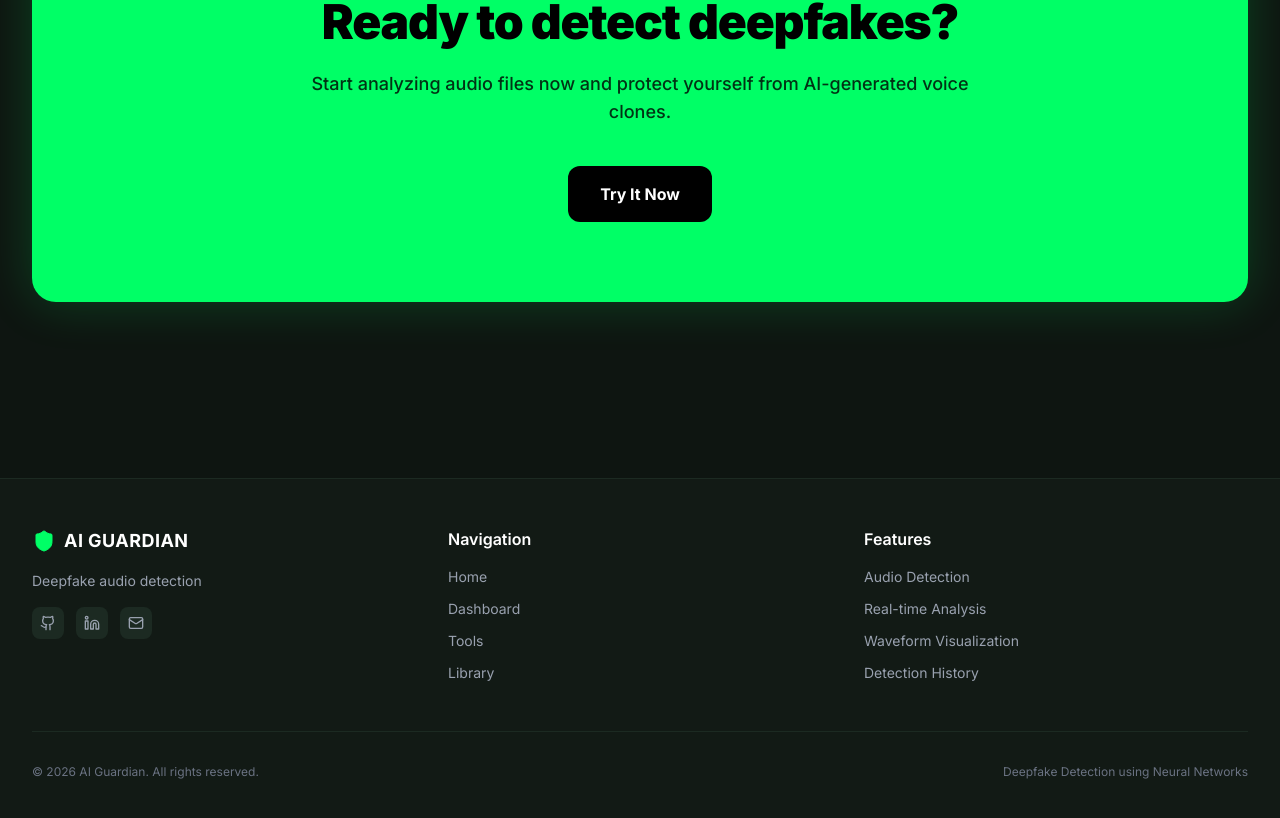
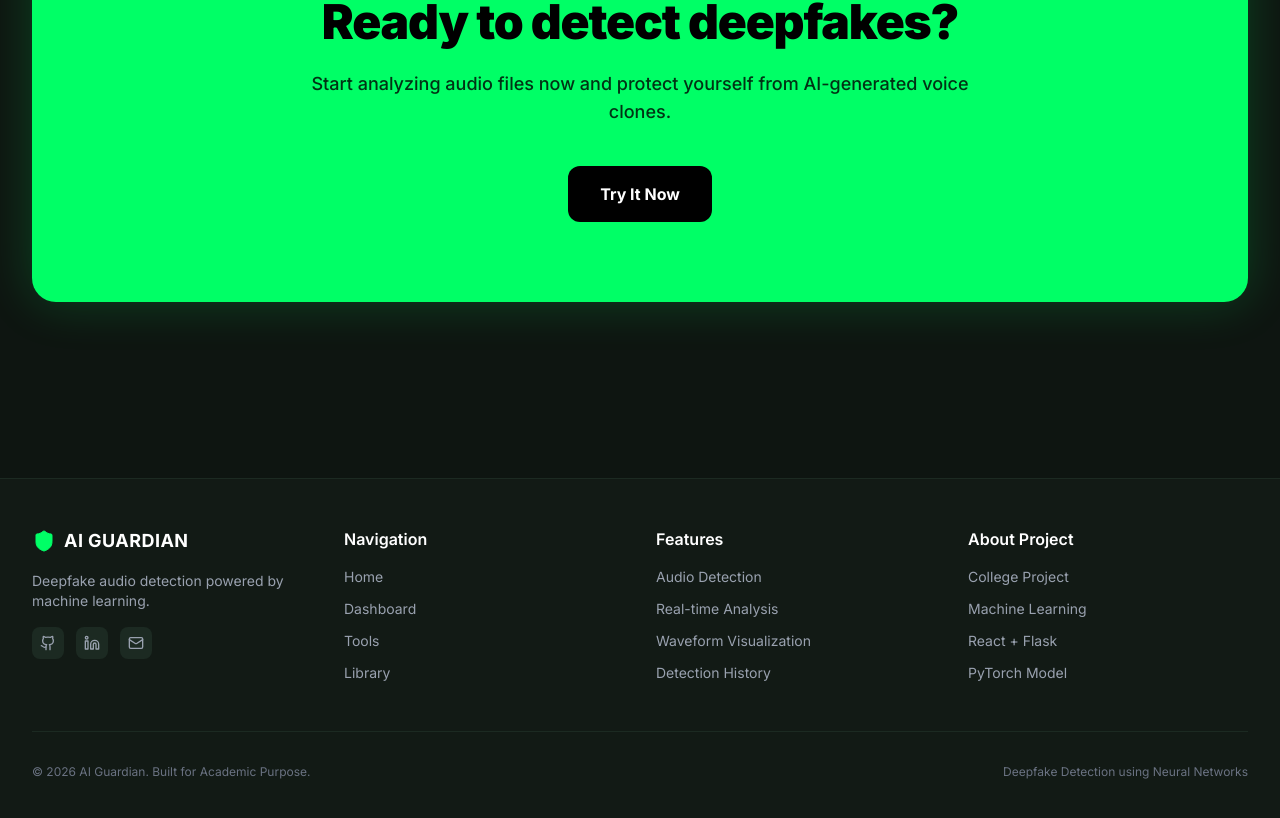
Before and after one commit to Rachitkumar2/AI_Guardian, a React (Vite) app in the folder frontend/: page / in a window 1280 px wide. Shown: the part 2205-3023 px from the top of the page. Built offline with nearby package versions, Linux system fonts and the light colour scheme; no server answers.

Commit message:
feat: Enhance footer component with additional project information and updated descriptions

```diff
--- a/frontend/src/components/Footer.jsx
+++ b/frontend/src/components/Footer.jsx
@@ -4,14 +4,14 @@ import { Link } from 'react-router-dom';
 export default function Footer() {
   return (
     <footer className="bg-[#121A15] border-t border-dark-border py-12 px-8 mt-20">
-      <div className="max-w-7xl mx-auto grid grid-cols-1 md:grid-cols-3 gap-8">
+      <div className="max-w-7xl mx-auto grid grid-cols-1 md:grid-cols-4 gap-8">
         <div className="md:col-span-1">
           <Link to="/" className="flex items-center gap-2 mb-4 hover:opacity-80 transition-opacity">
             <Shield className="w-6 h-6 text-neon-green" fill="#00FF66" strokeWidth={1} />
             <span className="font-bold text-lg tracking-wide uppercase">AI Guardian</span>
           </Link>
           <p className="text-gray-400 text-sm mb-4">
-            Deepfake audio detection
+            Deepfake audio detection powered by machine learning.
           </p>
           <div className="flex gap-3">
             <a href="#" className="w-8 h-8 rounded-lg bg-[#1C2A22] flex items-center justify-center hover:bg-neon-green/20 transition-colors">
@@ -45,10 +45,20 @@ export default function Footer() {
             <li><span className="hover:text-neon-green transition-colors cursor-default">Detection History</span></li>
           </ul>
         </div>
+
+        <div>
+          <h4 className="font-semibold mb-4 text-white">About Project</h4>
+          <ul className="space-y-3 text-sm text-gray-400">
+            <li><span className="hover:text-neon-green transition-colors cursor-default">College Project</span></li>
+            <li><span className="hover:text-neon-green transition-colors cursor-default">Machine Learning</span></li>
+            <li><span className="hover:text-neon-green transition-colors cursor-default">React + Flask</span></li>
+            <li><span className="hover:text-neon-green transition-colors cursor-default">PyTorch Model</span></li>
+          </ul>
+        </div>
       </div>
 
       <div className="max-w-7xl mx-auto mt-12 pt-8 border-t border-dark-border flex flex-col md:flex-row items-center justify-between text-xs text-gray-500">
-        <p>© 2026 AI Guardian. All rights reserved.</p>
+        <p>© 2026 AI Guardian. Built for Academic Purpose.</p>
         <p className="mt-2 md:mt-0">Deepfake Detection using Neural Networks</p>
       </div>
     </footer>
```
